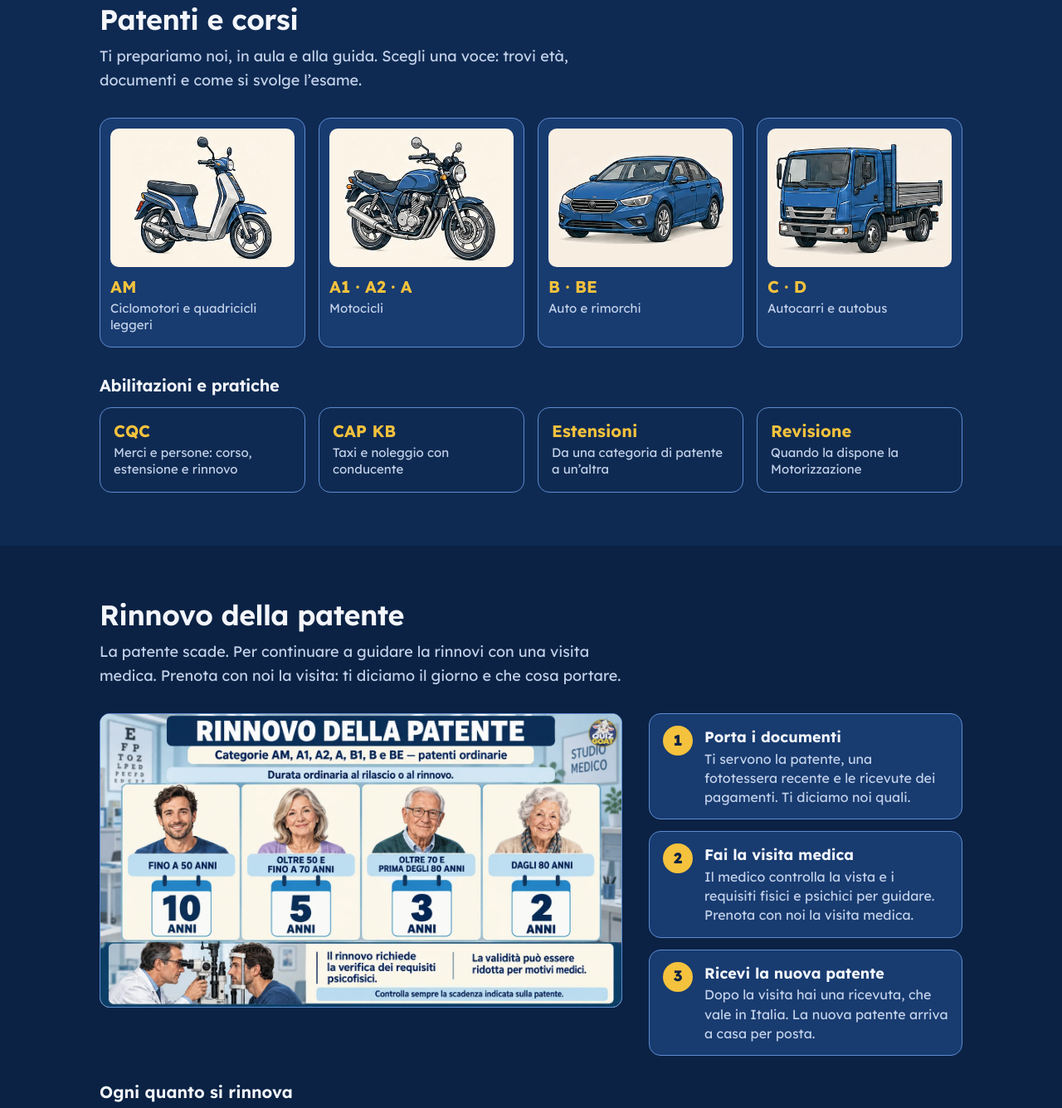
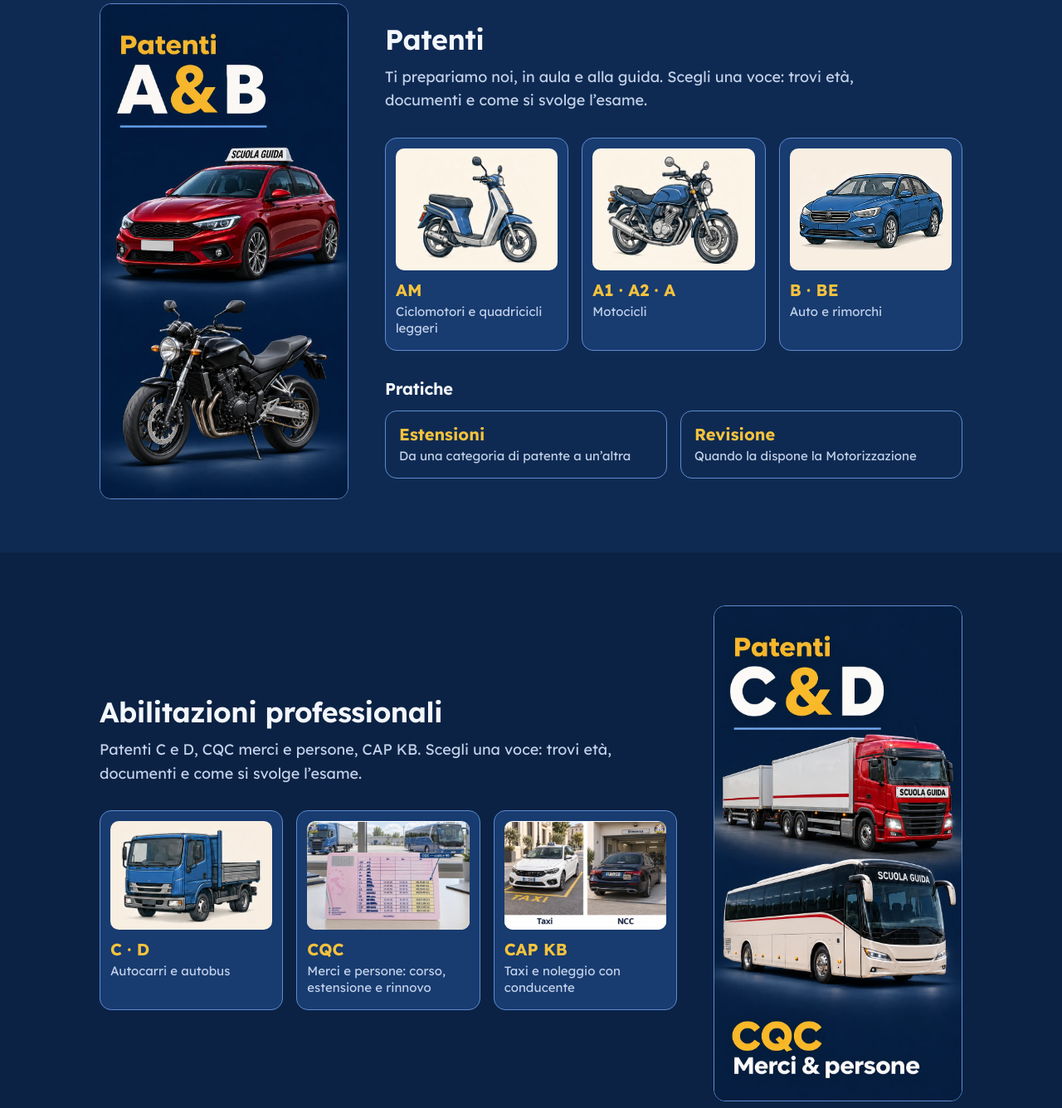
Before and after one commit to mikromike28-prog/AUTOSCUOLASAINTMICHAEL, a plain HTML site: page index.html in a window 1280 px wide. Shown: the part 1995-3331 px from the top of the page at 83% size. Drawn offline with Linux system fonts and the light colour scheme.

Commit message:
Patenti e Abilitazioni professionali in due sezioni, con le immagini di lato
Co-Authored-By: Claude Fable 5.2 <noreply@anthropic.com>

```diff
--- a/index.html
+++ b/index.html
@@ -94,26 +94,49 @@
   </section>
 
   <section id="patenti" class="alt">
-    <div class="largo">
-      <h2>Patenti e corsi</h2>
+    <div class="largo con-lato">
+      <img class="lato" src="img/lato-patenti-a-b.webp" width="887" height="1774" loading="lazy" alt="">
+      <div class="testo-lato">
+        <div class="capo">
+          <h2>Patenti</h2>
           <p class="intro">Ti prepariamo noi, in aula e alla guida. Scegli una voce: trovi età, documenti e come si svolge l’esame.</p>
-      <div class="patenti">
+        </div>
+        <div class="corpo">
+          <div class="patenti tre">
             <a class="pat" href="patente-am.html"><span class="fig" style="background:#FCF4E7"><img src="img/v-ciclomotore.jpg" width="320" height="280" loading="lazy" alt=""></span><b>AM</b><span>Ciclomotori e quadricicli leggeri</span></a>
             <a class="pat" href="patenti-moto.html"><span class="fig" style="background:#FCF4E7"><img src="img/v-moto.jpg" width="350" height="280" loading="lazy" alt=""></span><b>A1 · A2 · A</b><span>Motocicli</span></a>
             <a class="pat" href="patenti-auto.html"><span class="fig" style="background:#F8EEE2"><img src="img/v-auto.jpg" width="340" height="185" loading="lazy" alt=""></span><b>B · BE</b><span>Auto e rimorchi</span></a>
-        <a class="pat" href="patenti-autocarri-autobus.html"><span class="fig" style="background:#F8EEE2"><img src="img/v-camion.jpg" width="360" height="240" loading="lazy" alt=""></span><b>C · D</b><span>Autocarri e autobus</span></a>
           </div>
-      <h3 class="sotto-titolo">Abilitazioni e pratiche</h3>
-      <div class="servizi">
-        <a class="serv" href="cqc.html"><b>CQC</b><span>Merci e persone: corso, estensione e rinnovo</span></a>
-        <a class="serv" href="cap-kb.html"><b>CAP KB</b><span>Taxi e noleggio con conducente</span></a>
+          <h3 class="sotto-titolo">Pratiche</h3>
+          <div class="servizi due">
             <a class="serv" href="estensioni.html"><b>Estensioni</b><span>Da una categoria di patente a un’altra</span></a>
             <a class="serv" href="revisione.html"><b>Revisione</b><span>Quando la dispone la Motorizzazione</span></a>
           </div>
         </div>
+      </div>
+    </div>
   </section>
 
-  <section id="rinnovo">
+  <section id="professionali">
+    <div class="largo con-lato destra">
+      <img class="lato" src="img/lato-patenti-c-d-cqc.webp" width="887" height="1774" loading="lazy" alt="">
+      <div class="testo-lato">
+        <div class="capo">
+          <h2>Abilitazioni professionali</h2>
+          <p class="intro">Patenti C e D, CQC merci e persone, CAP KB. Scegli una voce: trovi età, documenti e come si svolge l’esame.</p>
+        </div>
+        <div class="corpo">
+          <div class="patenti tre pro">
+            <a class="pat" href="patenti-autocarri-autobus.html"><span class="fig" style="background:#F8EEE2"><img src="img/v-camion.jpg" width="360" height="240" loading="lazy" alt=""></span><b>C · D</b><span>Autocarri e autobus</span></a>
+            <a class="pat tav" href="cqc.html"><span class="fig"><img src="img/tavp-cqc-codice-95.webp" width="560" height="373" loading="lazy" alt=""></span><b>CQC</b><span>Merci e persone: corso, estensione e rinnovo</span></a>
+            <a class="pat tav" href="cap-kb.html"><span class="fig"><img src="img/tavp-taxi-e-ncc.webp" width="560" height="373" loading="lazy" alt=""></span><b>CAP KB</b><span>Taxi e noleggio con conducente</span></a>
+          </div>
+        </div>
+      </div>
+    </div>
+  </section>
+
+  <section id="rinnovo" class="alt">
     <div class="largo">
       <h2>Rinnovo della patente</h2>
       <p class="intro">La patente scade. Per continuare a guidare la rinnovi con una visita medica. Prenota con noi la visita: ti diciamo il giorno e che cosa portare.</p>
@@ -151,7 +174,7 @@
     </div>
   </section>
 
-  <section id="guide" class="alt">
+  <section id="guide">
     <div class="largo">
       <h2>Guide</h2>
       <p class="intro">Le regole che servono ogni giorno a chi guida, spiegate con le tavole che usiamo in aula.</p>
@@ -164,7 +187,7 @@
     </div>
   </section>
 
-  <section id="domande">
+  <section id="domande" class="alt">
     <div class="largo">
       <h2>Domande frequenti</h2>
       <p class="intro">Le risposte alle domande che ci fate più spesso in segreteria.</p>
@@ -178,7 +201,7 @@
     </div>
   </section>
 
-  <section id="sedi" class="alt">
+  <section id="sedi">
     <div class="largo">
       <h2 class="con-gruppo">Le nostre sedi <span translate="no">Gruppo Saint Michael</span></h2>
       <p class="intro">Ti aspettiamo in segreteria negli orari di apertura. Se preferisci, scrivici su WhatsApp: ti rispondiamo noi.</p>
@@ -217,7 +240,7 @@
     </div>
   </section>
 
-  <section class="chiusura" id="preventivo">
+  <section class="chiusura alt" id="preventivo">
     <div class="largo">
       <h2>Preventivo gratuito</h2>
       <p class="intro">Senza impegno. Scrivici o passa in sede: ti diciamo costi, tempi e che cosa portare.</p>
--- a/stile.css
+++ b/stile.css
@@ -101,6 +101,17 @@ h3{font-size:20px;margin:0 0 6px;font-weight:650}
 .sotto-titolo{margin:34px 0 14px;font-size:20px;color:var(--testo)}
 .servizi{display:grid;grid-template-columns:repeat(4,minmax(0,1fr));gap:16px}
 .serv{display:flex;flex-direction:column;gap:4px;background:transparent;border:1.5px solid var(--contorno);border-radius:var(--r);padding:16px;color:var(--testo);text-decoration:none;transition:border-color .15s,transform .15s}
+
+/* patenti e abilitazioni professionali: immagine decorativa di Michael di lato, intera, mai ritagliata (21/11/2026) */
+.con-lato{display:grid;grid-template-columns:minmax(0,300px) minmax(0,1fr);column-gap:44px;align-items:center}
+.con-lato.destra{grid-template-columns:minmax(0,1fr) minmax(0,300px)}
+.con-lato.destra .lato{order:2}
+.lato{display:block;width:100%;height:auto;border-radius:var(--r);border:1.5px solid var(--contorno)}
+.testo-lato{min-width:0}
+.patenti.tre{grid-template-columns:repeat(3,minmax(0,1fr))}
+.servizi.due{grid-template-columns:repeat(2,minmax(0,1fr))}
+.patenti.pro .fig{aspect-ratio:3/2}
+.pat.tav .fig{padding:0;background:#fff}
 
 /* tavole */
 .tavola{display:block;margin-top:20px;border-radius:12px;overflow:hidden;border:1.5px solid var(--contorno);background:#fff}
@@ -258,7 +269,15 @@ button.tasto{font:inherit;font-weight:700;cursor:pointer}
 }
 @media (max-width:900px){
   /* carte in riga: disegno a sinistra, testo a destra, una sotto l'altra */
-  .patenti,.servizi{grid-template-columns:1fr;gap:12px}
+  .patenti,.servizi,.patenti.tre,.servizi.due{grid-template-columns:1fr;gap:12px}
+  /* immagine di lato: va fra il titolo e le carte, intera e più piccola */
+  .con-lato,.con-lato.destra{display:flex;flex-direction:column;align-items:stretch}
+  .testo-lato{display:contents}
+  .con-lato .capo{order:1}
+  .con-lato .lato,.con-lato.destra .lato{order:2;align-self:center;width:min(240px,70%);margin:0 0 24px}
+  .con-lato .corpo{order:3}
+  .con-lato .intro{margin-bottom:22px}
+  .pat.tav .fig{padding:0}
   .pat{display:grid;grid-template-columns:104px minmax(0,1fr);column-gap:16px;align-items:center;padding:12px}
   .pat .fig{grid-row:1 / span 2;margin:0;padding:6px}
   .pat b{align-self:end}
```
Also changed, not shown: cap-kb.html (+1 -1 lines), cqc.html (+1 -1 lines), estensioni.html (+1 -1 lines), patente-am.html (+1 -1 lines), patenti-auto.html (+1 -1 lines), patenti-autocarri-autobus.html (+1 -1 lines), patenti-moto.html (+1 -1 lines), revisione.html (+1 -1 lines), img/lato-patenti-a-b.webp (added), img/lato-patenti-c-d-cqc.webp (added), img/tavp-cqc-codice-95.webp (added), img/tavp-taxi-e-ncc.webp (added). Lines whose indentation alone changed are shown as unchanged.
